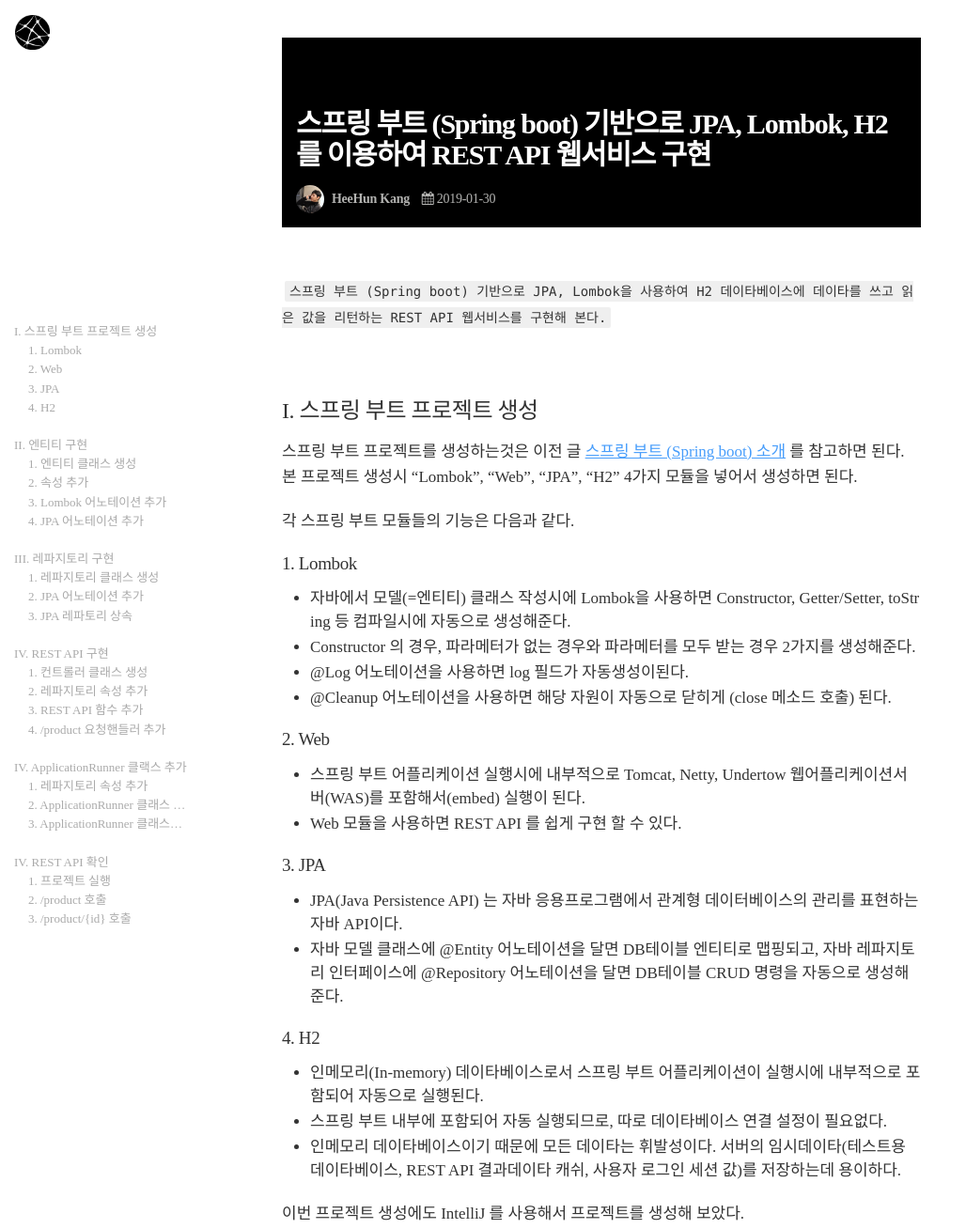
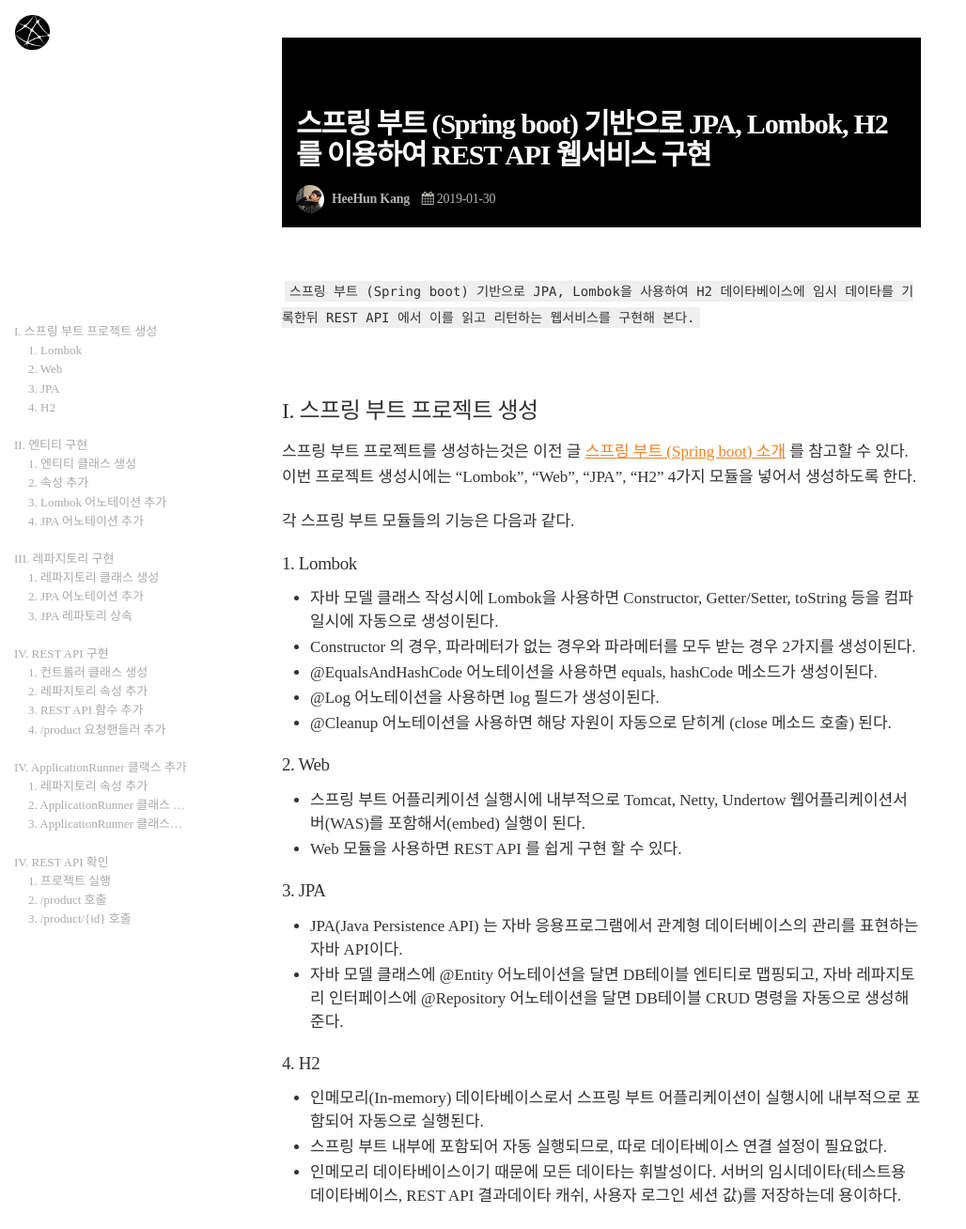
Before and after one commit to skypacific/skypacific.github.io, a Jekyll site: the page built from _posts/2019-01-30-kang.heehun@jpa-lombok-spring-boot.md, in a window 1280 px wide and 1400 px high, cut to the strip 0-1308 px from the top of the window. Shown: the whole strip at 94% size, without its empty margins (0-1028 px from the left). Built offline with Jekyll 4.4.1, drawn with Linux system fonts in a browser that asks for light colours; nearby versions of some CDN libraries; the table of contents is made by our own code; some of the changed text lies outside the part shown.

Commit message:
add post

````diff
--- a/_posts/2019-01-30-kang.heehun@jpa-lombok-spring-boot.md
+++ b/_posts/2019-01-30-kang.heehun@jpa-lombok-spring-boot.md
@@ -4,24 +4,25 @@
 categories: Spring
 tags: [Spring, SpringBoot, Back-end, JPA, Lombok, H2, REST]
 layout: post
-excerpt: 스프링 부트 (Spring boot) 기반으로 JPA, Lombok을 사용하여 H2 데이타베이스에 데이타를 쓰고 읽은 값을 리턴하는 REST API 웹서비스를 구현해 본다.
+excerpt: 스프링 부트 (Spring boot) 기반으로 JPA, Lombok을 사용하여 H2 데이타베이스에 임시 데이타를 기록한뒤 REST API에서 이를 읽고 리턴하는 웹서비스를 구현해 본다.
 comments: yes
 toc: true
 ---
 
-`스프링 부트 (Spring boot) 기반으로 JPA, Lombok을 사용하여 H2 데이타베이스에 데이타를 쓰고 읽은 값을 리턴하는 REST API 웹서비스를 구현해 본다.`
+`스프링 부트 (Spring boot) 기반으로 JPA, Lombok을 사용하여 H2 데이타베이스에 임시 데이타를 기록한뒤 REST API 에서 이를 읽고 리턴하는 웹서비스를 구현해 본다.`
 
 ## I. 스프링 부트 프로젝트 생성
 
-스프링 부트 프로젝트를 생성하는것은 이전 글 [스프링 부트 (Spring boot) 소개]({% post_url 2019-01-25-kang.heehun@introduce-spring-boot %}) 를 참고하면 된다.
-본 프로젝트 생성시 "Lombok", "Web", "JPA", "H2" 4가지 모듈을 넣어서 생성하면 된다.
+스프링 부트 프로젝트를 생성하는것은 이전 글 [스프링 부트 (Spring boot) 소개]({% post_url 2019-01-25-kang.heehun@introduce-spring-boot %}) 를 참고할 수 있다.
+이번 프로젝트 생성시에는 "Lombok", "Web", "JPA", "H2" 4가지 모듈을 넣어서 생성하도록 한다.
 
 각 스프링 부트 모듈들의 기능은 다음과 같다.
 
 ### 1. Lombok
-* 자바에서 모델(=엔티티) 클래스 작성시에 Lombok을 사용하면 Constructor, Getter/Setter, toString 등 컴파일시에 자동으로 생성해준다.
-* Constructor 의 경우, 파라메터가 없는 경우와 파라메터를 모두 받는 경우 2가지를 생성해준다.
-* @Log 어노테이션을 사용하면 log 필드가 자동생성이된다.
+* 자바 모델 클래스 작성시에 Lombok을 사용하면 Constructor, Getter/Setter, toString 등을 컴파일시에 자동으로 생성이된다.
+* Constructor 의 경우, 파라메터가 없는 경우와 파라메터를 모두 받는 경우 2가지를 생성이된다.
+* @EqualsAndHashCode 어노테이션을 사용하면 equals, hashCode 메소드가 생성이된다.
+* @Log 어노테이션을 사용하면 log 필드가 생성이된다.
 * @Cleanup 어노테이션을 사용하면 해당 자원이 자동으로 닫히게 (close 메소드 호출) 된다.
 
 ### 2. Web
@@ -220,6 +221,7 @@
 
 본 스프링 부트 어플리케이션 실행시에 H2 데이타베이스가 같이 실행이 된다.
 그런데 이 데이타베이스에는 샘플 데이타가 없기 때문에 스프링 부트 어플리케이션 실행시에 샘플 데이타를 넣어주기로 한다.
+ApplicationRunner 객체를 생성해 놓으면 스프링 부트 어플리케이션 실행시에 자동으로 이 객체의 run() 메소드가 실행이된다.
 이 프로젝트를 테스트 목적으로 만드는것이므로, 메인 클래스(Sbtest03Application.java)에 정적 클래스를 추가하기로 한다.
 
 ### 1. 레파지토리 속성 추가
@@ -242,7 +244,8 @@
 
 ### 2. ApplicationRunner 클래스 추가
 
-* ApplicationRunner 인터페이스를 생성해주는 applicationRunner 메소드를 만든다.
+* ApplicationRunner 빈(Bean)을 생성해주는 applicationRunner 메소드를 만든다.
+* 스프링 부트 어플리케이션 실행시에 자동으로 이 객체의 run() 메소드가 실행이된다.
 * 이 메소드는 Bean 을 생성해야 인식해야하므로 스프링 어노테이션 @Bean 을 달아준다.
 
 ```java
--- a/css/main.sass
+++ b/css/main.sass
@@ -441,7 +441,7 @@
       padding-bottom: 20px
       color: #333
     a
-      color: #479dfb
+      color: #f58220
       text-decoration: underline
     img
       max-width: 100%
@@ -947,8 +947,8 @@
           -webkit-transition: all .4s cubic-bezier(0.25,.8,.4,.95)
           &.active, &:hover
             padding-left: 5px
-            border-left: 3px solid #479dfb
-            color: #479dfb
+            border-left: 3px solid #f58220
+            color: #f58220
       @media(max-width: 1100px)
         display: none
     .profile
````
Also changed, not shown: 14 other files.
